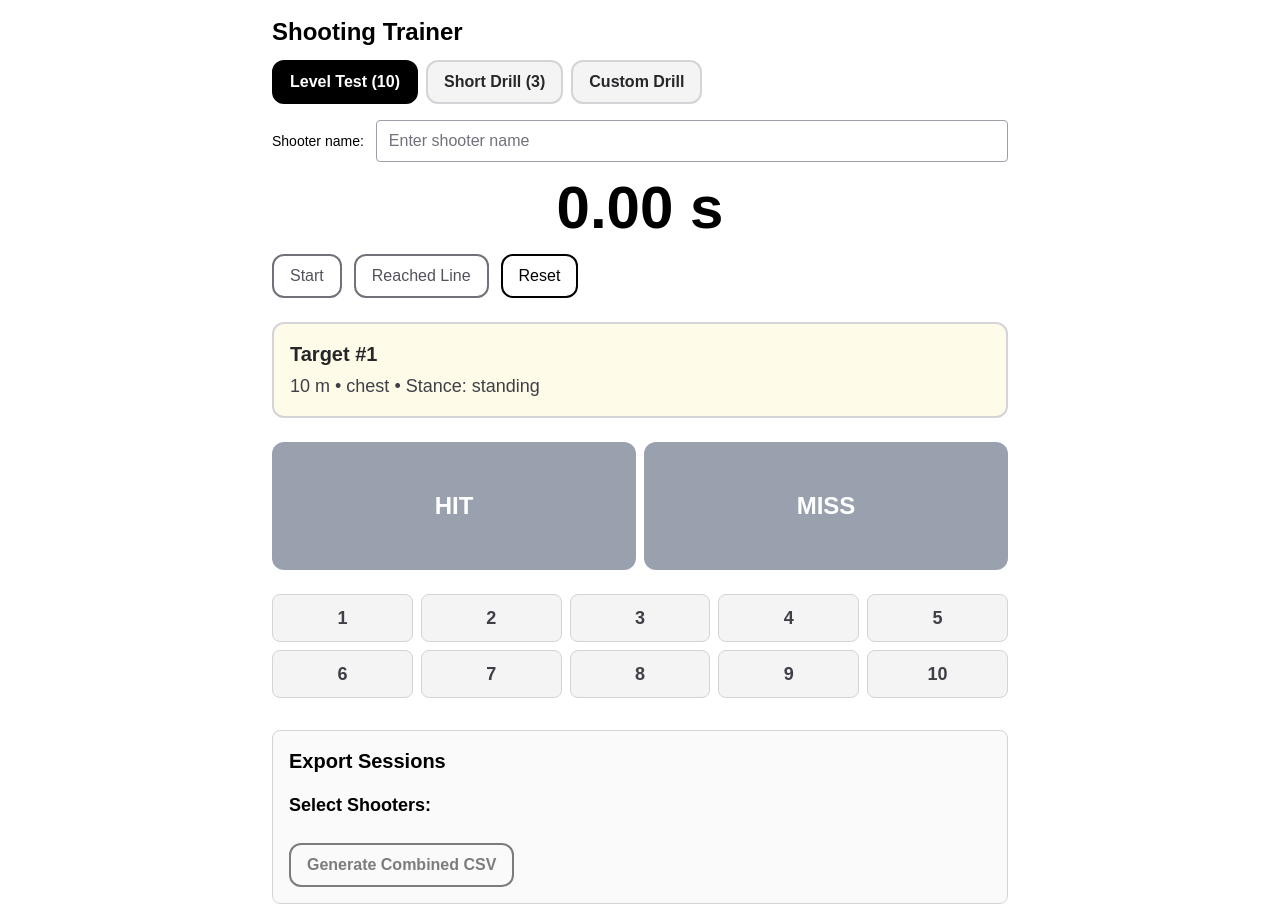
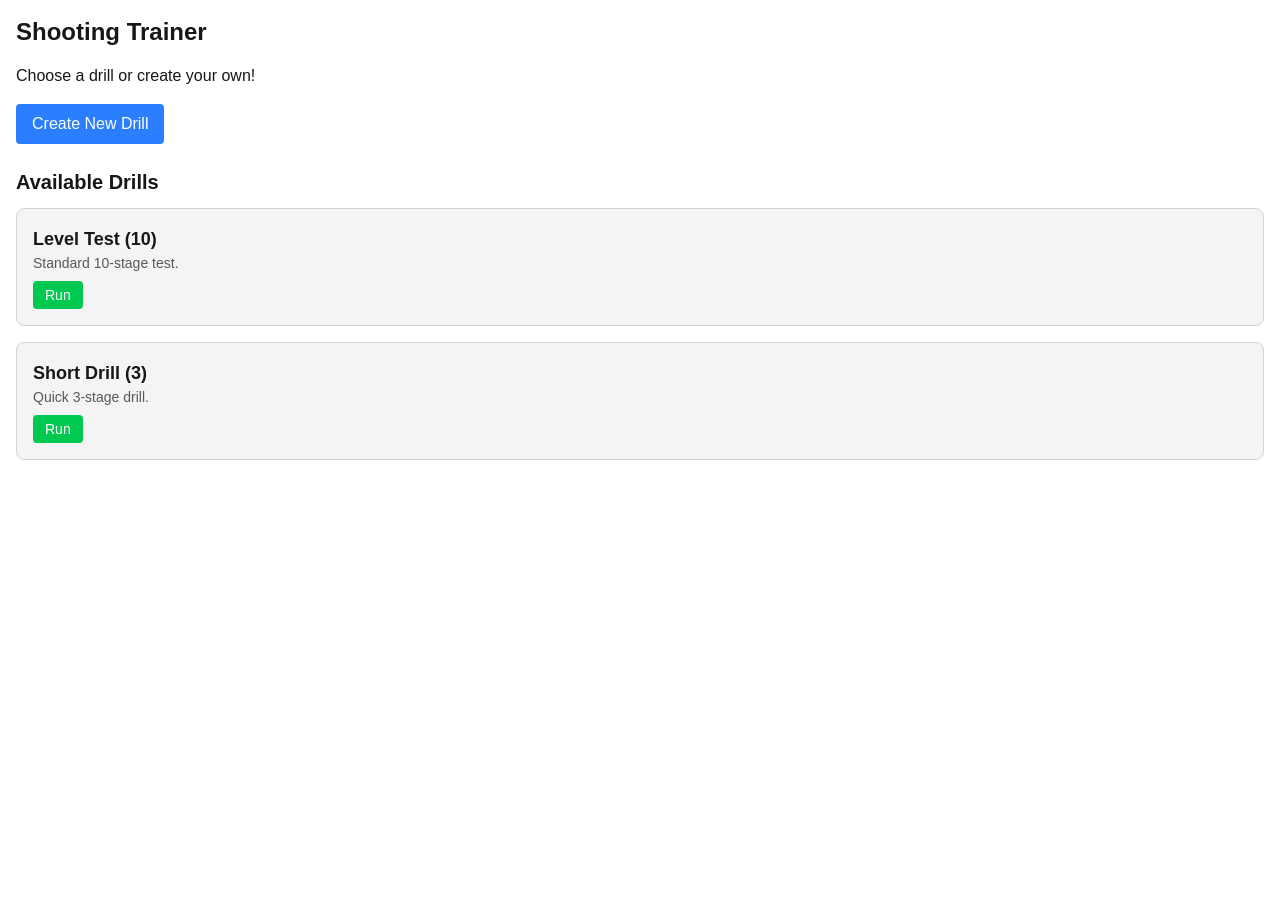
Before and after one commit to BArman1991/Shooting-Trainer, a Next.js app: page / in a window 1280 px wide. After the commit the page ends 800 px from the top, so only its background shows below. Built offline with nearby package versions, Linux system fonts and the light colour scheme.

Commit message:
create drill and pagination

```diff
--- a/src/app/components/LevelTest/LevelTestContainer.tsx
+++ b/src/app/components/LevelTest/LevelTestContainer.tsx
@@ -13,13 +13,17 @@ import { PRESET_LEVEL, TestConfig, Target, Session } from "../types/drill";
 type RunState = "idle" | "running" | "reached_line" | "reloading" | "finished";
 type Stance = "standing" | "kneeling";
 
-export default function LevelTestContainer() {
+export default function LevelTestContainer({
+  initialConfig,
+}: { initialConfig?: TestConfig }) {
   /** Config: selected mode, sequence of targets, reload point */
-  const [config, setConfig] = useState<TestConfig>({
+  const [config, setConfig] = useState<TestConfig>(
+    initialConfig || {
       mode: "level",
       seq: PRESET_LEVEL,
       reloadAfter: 5,
-  });
+    }
+  );
 
   /** Shooter name */
   const [shooterName, setShooterName] = useState("");
@@ -219,11 +223,13 @@ export default function LevelTestContainer() {
       <h1 className="text-2xl font-bold mb-3">Shooting Trainer</h1>
 
       {/* Modes */}
+      {!initialConfig && (
         <TestModes
           value={config}
           onChange={setConfig}
           disabled={runState !== "idle"}
         />
+      )}
 
       {/* Shooter name */}
       {(runState === "idle" || runState === "finished") && (
--- a/src/app/components/LevelTest/TestModes.tsx
+++ b/src/app/components/LevelTest/TestModes.tsx
@@ -141,30 +141,7 @@ export default function TestModes({
         </button>
       </div>
 
-      {mode === "custom" && (
-        <div
-          className={`border rounded-lg p-3 bg-zinc-50 dark:bg-zinc-900 border-zinc-300 dark:border-zinc-600 ${
-            disabled ? "opacity-60 pointer-events-none" : ""
-          }`}
-        >
-          <div className="mb-3">
-            <Link href="/custom-drill-editor">
-              <button
-                className="px-4 py-2 bg-green-500 text-white rounded hover:bg-green-600 transition"
-                disabled={disabled}
-              >
-                Create Custom Drill
-              </button>
-            </Link>
-          </div>
-
-          <CustomDrillSelector
-            value={value}
-            onChange={onChange}
-            disabled={disabled}
-          />
-        </div>
-      )}
+      {/* removed custom drill builder here */}
     </div>
   );
 }
--- a/src/app/custom-drill-editor/page.tsx
+++ b/src/app/components/custom/DrillEditor.tsx
@@ -7,8 +7,8 @@ import {
   CustomTargetSpec,
   TargetType,
   ShootingPosition,
-} from "../components/types/drill";
-import LargeButton from "../components/ui/LargeButton"; // Assuming LargeButton exists
+} from "../types/drill";
+import LargeButton from "../ui/LargeButton"; // Assuming LargeButton exists
 import { useRouter } from "next/navigation";
 
 const defaultTarget: CustomTargetSpec = {
@@ -17,12 +17,36 @@ const defaultTarget: CustomTargetSpec = {
   shootingPosition: "standing",
 };
 
-export default function CustomDrillEditor() {
+export default function DrillEditor({
+  drillId,
+}: { drillId?: string }) {
   const [drillName, setDrillName] = useState<string>("");
   const [description, setDescription] = useState<string>("");
   const [targets, setTargets] = useState<CustomTargetSpec[]>([defaultTarget]);
   const [errorMessage, setErrorMessage] = useState<string>("");
   const router = useRouter();
+
+  React.useEffect(() => {
+    if (drillId) {
+      try {
+        const existingDrillsString = localStorage.getItem("customDrills:v1");
+        const existingDrills: CustomDrill[] = existingDrillsString
+          ? JSON.parse(existingDrillsString)
+          : [];
+        const drillToEdit = existingDrills.find((d) => d.id === drillId);
+        if (drillToEdit) {
+          setDrillName(drillToEdit.name);
+          setDescription(drillToEdit.description || "");
+          setTargets(drillToEdit.targets);
+        } else {
+          setErrorMessage("Drill not found.");
+        }
+      } catch (error) {
+        setErrorMessage("Failed to load drill for editing.");
+        console.error("Error loading drill:", error);
+      }
+    }
+  }, [drillId]);
 
   const handleAddTarget = () => {
     setTargets([...targets, { ...defaultTarget }]);
@@ -60,23 +84,43 @@ export default function CustomDrillEditor() {
       }
     }
 
-    const newDrill: CustomDrill = {
-      id: uuidv4(),
-      name: drillName,
-      description: description.trim() === "" ? undefined : description,
-      targets,
-      createdAt: new Date().toISOString(),
-      updatedAt: new Date().toISOString(),
-    };
-
     try {
       const existingDrillsString = localStorage.getItem("customDrills:v1");
       const existingDrills: CustomDrill[] = existingDrillsString
         ? JSON.parse(existingDrillsString)
         : [];
+
+      let updatedDrills: CustomDrill[];
+
+      if (drillId) {
+        // Update existing drill
+        updatedDrills = existingDrills.map((d) =>
+          d.id === drillId
+            ? {
+                ...d,
+                name: drillName,
+                description: description.trim() === "" ? undefined : description,
+                targets,
+                updatedAt: new Date().toISOString(),
+              }
+            : d
+        );
+      } else {
+        // Create new drill
+        const newDrill: CustomDrill = {
+          id: uuidv4(),
+          name: drillName,
+          description: description.trim() === "" ? undefined : description,
+          targets,
+          createdAt: new Date().toISOString(),
+          updatedAt: new Date().toISOString(),
+        };
+        updatedDrills = [...existingDrills, newDrill];
+      }
+
       localStorage.setItem(
         "customDrills:v1",
-        JSON.stringify([...existingDrills, newDrill])
+        JSON.stringify(updatedDrills)
       );
       alert("Drill saved successfully!");
       router.push("/");
@@ -92,7 +136,9 @@ export default function CustomDrillEditor() {
 
   return (
     <div className="container mx-auto p-4">
-      <h1 className="text-2xl font-bold mb-4">Create Custom Drill</h1>
+      <h1 className="text-2xl font-bold mb-4">
+        {drillId ? "Edit Custom Drill" : "Create Custom Drill"}
+      </h1>
 
       {errorMessage && <div className="text-red-500 mb-4">{errorMessage}</div>}
 
--- a/src/app/components/types/drill.ts
+++ b/src/app/components/types/drill.ts
@@ -4,15 +4,21 @@ export type TargetSize = "full" | "medium" | "small" | "custom";
 export type Target = {
   order: number;
   distance: number;
-  type: "chest" | "half-head" | "full-body";
-  stance: Stance;
+  type: "head" | "chest" | "half-body" | "body" | "half-head" | "full-body";
+  stance: "lying" | "half-squat" | "standing" | "kneeling";
   shots?: number; // по умолчанию 1
   size?: TargetSize; // по умолчанию 'full'
   sizeCm?: number; // если size === 'custom'
 };
 
-export type TargetType = "head" | "chest" | "half-body" | "body";
-export type ShootingPosition = "lying" | "half-squat" | "standing";
+export type TargetType =
+  | "head"
+  | "chest"
+  | "half-body"
+  | "body"
+  | "half-head"
+  | "full-body";
+export type ShootingPosition = "lying" | "half-squat" | "standing" | "kneeling";
 
 export type CustomTargetSpec = {
   distance: number;
--- /dev/null
+++ b/src/app/drills/[id]/edit/page.tsx
@@ -0,0 +1,12 @@
+"use client";
+
+import React from "react";
+import { useParams } from "next/navigation";
+import DrillEditor from "../../../components/custom/DrillEditor";
+
+export default function EditDrillPage() {
+  const params = useParams();
+  const drillId = params.id as string;
+
+  return <DrillEditor drillId={drillId} />;
+}
--- /dev/null
+++ b/src/app/drills/new/page.tsx
@@ -0,0 +1,8 @@
+"use client";
+
+import DrillEditor from "@/app/components/custom/DrillEditor";
+import React from "react";
+
+export default function CustomDrillEditorPage() {
+  return <DrillEditor />;
+}
--- a/src/app/page.tsx
+++ b/src/app/page.tsx
@@ -1,6 +1,94 @@
-import LevelTestContainer from './components/LevelTest/LevelTestContainer';
-import './globals.css';
+"use client";
 
-export default function Page() {
-  return <LevelTestContainer />;
+import React, { useState, useEffect } from "react";
+import Link from "next/link";
+import {
+  CustomDrill,
+  Target,
+  PRESET_LEVEL,
+  PRESET_SHORT,
+} from "./components/types/drill";
+import LargeButton from "./components/ui/LargeButton";
+
+const ALL_PRESETS = {
+  level: {
+    id: "level",
+    name: "Level Test (10)",
+    description: "Standard 10-stage test.",
+    targets: PRESET_LEVEL,
+  },
+  short: {
+    id: "short",
+    name: "Short Drill (3)",
+    description: "Quick 3-stage drill.",
+    targets: PRESET_SHORT,
+  },
+};
+
+export default function HomePage() {
+  const [customDrills, setCustomDrills] = useState<CustomDrill[]>([]);
+
+  useEffect(() => {
+    loadCustomDrills();
+  }, []);
+
+  const loadCustomDrills = () => {
+    try {
+      const existingDrillsString = localStorage.getItem("customDrills:v1");
+      const drills: CustomDrill[] = existingDrillsString
+        ? JSON.parse(existingDrillsString)
+        : [];
+      setCustomDrills(drills);
+    } catch (error) {
+      console.error("Failed to load custom drills:", error);
+    }
+  };
+
+  const allDrills = [
+    ALL_PRESETS.level,
+    ALL_PRESETS.short,
+    ...customDrills,
+  ];
+
+  return (
+    <div className="container mx-auto p-4">
+      <h1 className="text-2xl font-bold mb-4">Shooting Trainer</h1>
+      <p className="mb-4">Choose a drill or create your own!</p>
+
+      <div className="mb-6">
+        <Link href="/drills/new">
+          <LargeButton>Create New Drill</LargeButton>
+        </Link>
+      </div>
+
+      <h2 className="text-xl font-semibold mb-3">Available Drills</h2>
+      <div className="space-y-4">
+        {allDrills.map((drill) => (
+          <div
+            key={drill.id}
+            className="border rounded-lg p-4 bg-zinc-100 dark:bg-zinc-900 border-zinc-300 dark:border-zinc-700"
+          >
+            <h3 className="text-lg font-semibold">{drill.name}</h3>
+            {drill.description && (
+              <p className="text-sm opacity-70 mb-2">{drill.description}</p>
+            )}
+            <div className="flex gap-2 mt-2">
+              <Link href={`/drills/${drill.id}/run`}>
+                <button className="px-3 py-1 bg-green-500 text-white rounded hover:bg-green-600 transition text-sm">
+                  Run
+                </button>
+              </Link>
+              {drill.id !== "level" && drill.id !== "short" && (
+                <Link href={`/drills/${drill.id}/edit`}>
+                  <button className="px-3 py-1 bg-blue-500 text-white rounded hover:bg-blue-600 transition text-sm">
+                    Edit
+                  </button>
+                </Link>
+              )}
+            </div>
+          </div>
+        ))}
+      </div>
+    </div>
+  );
 }
```
Also changed, not shown: src/app/drills/[id]/run/page.tsx (added, +108 -0 lines). Lines whose indentation alone changed are shown as unchanged.
